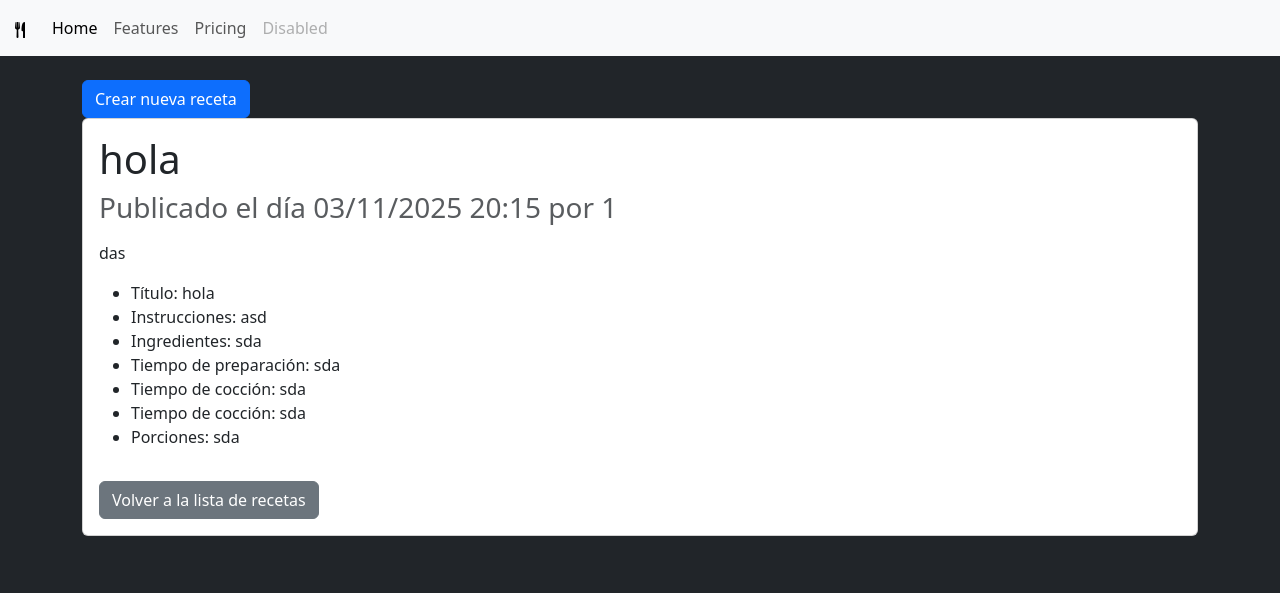
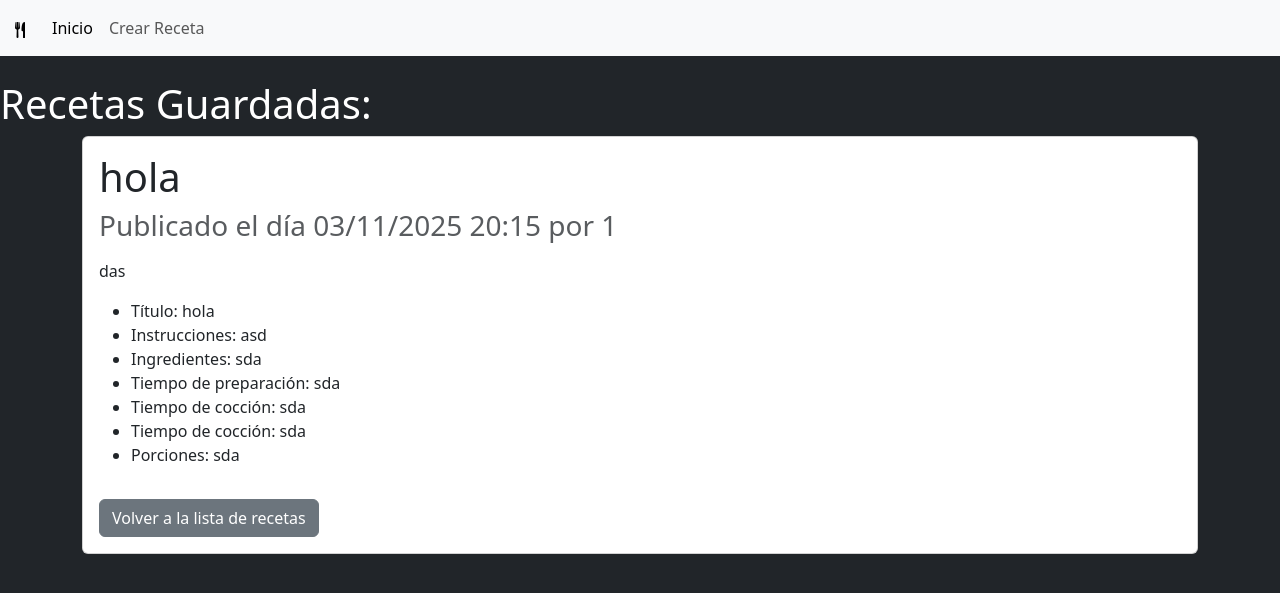
Before and after one commit to Lauchx/recipes_book, a Django app: page /receta/4/ in a window 1280 px wide. Shown: the top 593 px of the page. Run offline with Django 5.2, Linux system fonts and the light colour scheme; data comes from the database, SQL or seed files in the repository; both versions use the stored data as it was after the commit; parts of the project's set-up code (start-up, migrations or seed data) failed here and were passed over.

Commit message:
feature: create recipes || try to implements delete [Incomplete]

```diff
--- a/cookbook/forms.py
+++ b/cookbook/forms.py
@@ -6,4 +6,4 @@ from cookbook.models import Recipe
 class RecipeForm(forms.ModelForm):
     class Meta:
         model = Recipe
-        fields = ['title', 'description', 'ingredients', 'instructions','preparation_time', 'cooking_time', 'servings']
+        fields = ['title', 'description', 'ingredients', 'instructions','preparation_time', 'cooking_time', 'servings', 'author']
--- a/cookbook/templates/cookbook/base.html
+++ b/cookbook/templates/cookbook/base.html
@@ -1,58 +1,46 @@
 <!DOCTYPE html>
 <html lang="en">
+
 <head>
   <meta charset="UTF-8" />
   <meta name="viewport" content="width=device-width, initial-scale=1.0" />
-    <link
-      href="https://cdn.jsdelivr.net/npm/bootstrap@5.3.2/dist/css/bootstrap.min.css"
-      rel="stylesheet"
-      integrity="sha384-T3c6CoIi6uLrA9TneNEoa7RxnatzjcDSCmG1MXxSR1GAsXEV/Dwwykc2MPK8M2HN"
-      crossorigin="anonymous" />
+  <link href="https://cdn.jsdelivr.net/npm/bootstrap@5.3.2/dist/css/bootstrap.min.css" rel="stylesheet"
+    integrity="sha384-T3c6CoIi6uLrA9TneNEoa7RxnatzjcDSCmG1MXxSR1GAsXEV/Dwwykc2MPK8M2HN" crossorigin="anonymous" />
   <title>Libro de Recetas</title>
 </head>
-  <body class="bg-dark">
+
+<body class="bg-dark text-white">
   <nav class="navbar navbar-expand-lg bg-body-tertiary mb-4">
     <div class="container-fluid">
       <a class="navbar-brand" href="{% url 'base' %}">
-          <svg
-            xmlns="http://www.w3.org/2000/svg"
-            width="16"
-            height="16"
-            fill="currentColor"
-            class="bi bi-fork-knife"
+        <svg xmlns="http://www.w3.org/2000/svg" width="16" height="16" fill="currentColor" class="bi bi-fork-knife"
           viewBox="0 0 16 16">
           <path
             d="M13 .5c0-.276-.226-.506-.498-.465-1.703.257-2.94 2.012-3 8.462a.5.5 0 0 0 .498.5c.56.01 1 .13 1 1.003v5.5a.5.5 0 0 0 .5.5h1a.5.5 0 0 0 .5-.5zM4.25 0a.25.25 0 0 1 .25.25v5.122a.128.128 0 0 0 .256.006l.233-5.14A.25.25 0 0 1 5.24 0h.522a.25.25 0 0 1 .25.238l.233 5.14a.128.128 0 0 0 .256-.006V.25A.25.25 0 0 1 6.75 0h.29a.5.5 0 0 1 .498.458l.423 5.07a1.69 1.69 0 0 1-1.059 1.711l-.053.022a.92.92 0 0 0-.58.884L6.47 15a.971.971 0 1 1-1.942 0l.202-6.855a.92.92 0 0 0-.58-.884l-.053-.022a1.69 1.69 0 0 1-1.059-1.712L3.462.458A.5.5 0 0 1 3.96 0z" />
         </svg>
       </a>
-
       <div class="collapse navbar-collapse" id="navbarNav">
         <ul class="navbar-nav">
           <li class="nav-item">
-              <a class="nav-link active" aria-current="page" href="#">Home</a>
+            <a class="nav-link active" aria-current="page" href={% url 'base' %}>Inicio</a>
           </li>
           <li class="nav-item">
-              <a class="nav-link" href="#">Features</a>
-            </li>
-            <li class="nav-item">
-              <a class="nav-link" href="#">Pricing</a>
-            </li>
-            <li class="nav-item">
-              <a class="nav-link disabled" aria-disabled="true">Disabled</a>
+            <a href="{% url 'recipe_create' %}" class="nav-link">Crear Receta</a>
+
           </li>
         </ul>
       </div>
     </div>
   </nav>
 
+  <h1>Recetas Guardadas:</h1>
+
   <div class="container">
-        <a href="{% url 'recipe_create' %}" class="btn btn-primary">Crear nueva receta</a>
     {% block content %} {% include 'cookbook/recipes_grid.html' %}{%endblock%}
   </div>
-
-    <script
-      src="https://cdn.jsdelivr.net/npm/bootstrap@5.3.2/dist/js/bootstrap.bundle.min.js"
+  <script src="https://cdn.jsdelivr.net/npm/bootstrap@5.3.2/dist/js/bootstrap.bundle.min.js"
     integrity="sha384-C6RzsynM9kWDrMNeT87bh95OGNyZPhcTNXj1NW7RuBCsyN/o0jlpcV8Qyq46cDfL"
     crossorigin="anonymous"></script>
 </body>
+
 </html>
--- a/cookbook/templates/cookbook/recipe_detail.html
+++ b/cookbook/templates/cookbook/recipe_detail.html
@@ -7,7 +7,7 @@
 
 <!-- Bloque de contenido principal -->
 {% block content %}
-    <article class="card">
+<article class="card">
     <div class="card-body">
 
 
@@ -31,7 +31,8 @@
         <!-- Opcional: Mostrar autor si tiene (usando el patrón de Noticias) -->
         {% if recipe.autor and recipe.autor.profile.avatar_url %}
         <div class="d-flex align-items-center gap-2 mb-3">
-            <img src="{{ recipe.autor.profile.avatar_url }}" style="height:40px;width:40px;border-radius:50%;object-fit:cover;">
+            <img src="{{ recipe.autor.profile.avatar_url }}"
+                style="height:40px;width:40px;border-radius:50%;object-fit:cover;">
             <strong>{{ recipe.autor.get_username }}</strong>
         </div>
         {% endif %}
--- a/cookbook/views.py
+++ b/cookbook/views.py
@@ -1,7 +1,7 @@
 
 from django.shortcuts import render
 from django.urls import reverse_lazy
-from django.views.generic import DetailView, CreateView
+from django.views.generic import DetailView, CreateView, DeleteView
 from cookbook.forms import RecipeForm
 from cookbook.models import Recipe
 
@@ -17,6 +17,10 @@ class RecipeCreateView(CreateView):
     form_class = RecipeForm
     success_url = reverse_lazy('base')
 
+class RecipeDeleteView(DeleteView):
+    model = Recipe
+    success_url = reverse_lazy('blog:post_list') [5] # cambiar
+
 class RecipeDetailView(DetailView):
     model = Recipe
     context_object_name = "recipe"
```
Also changed, not shown: db.sqlite3, requirements.txt (added). Lines whose indentation alone changed are shown as unchanged.
